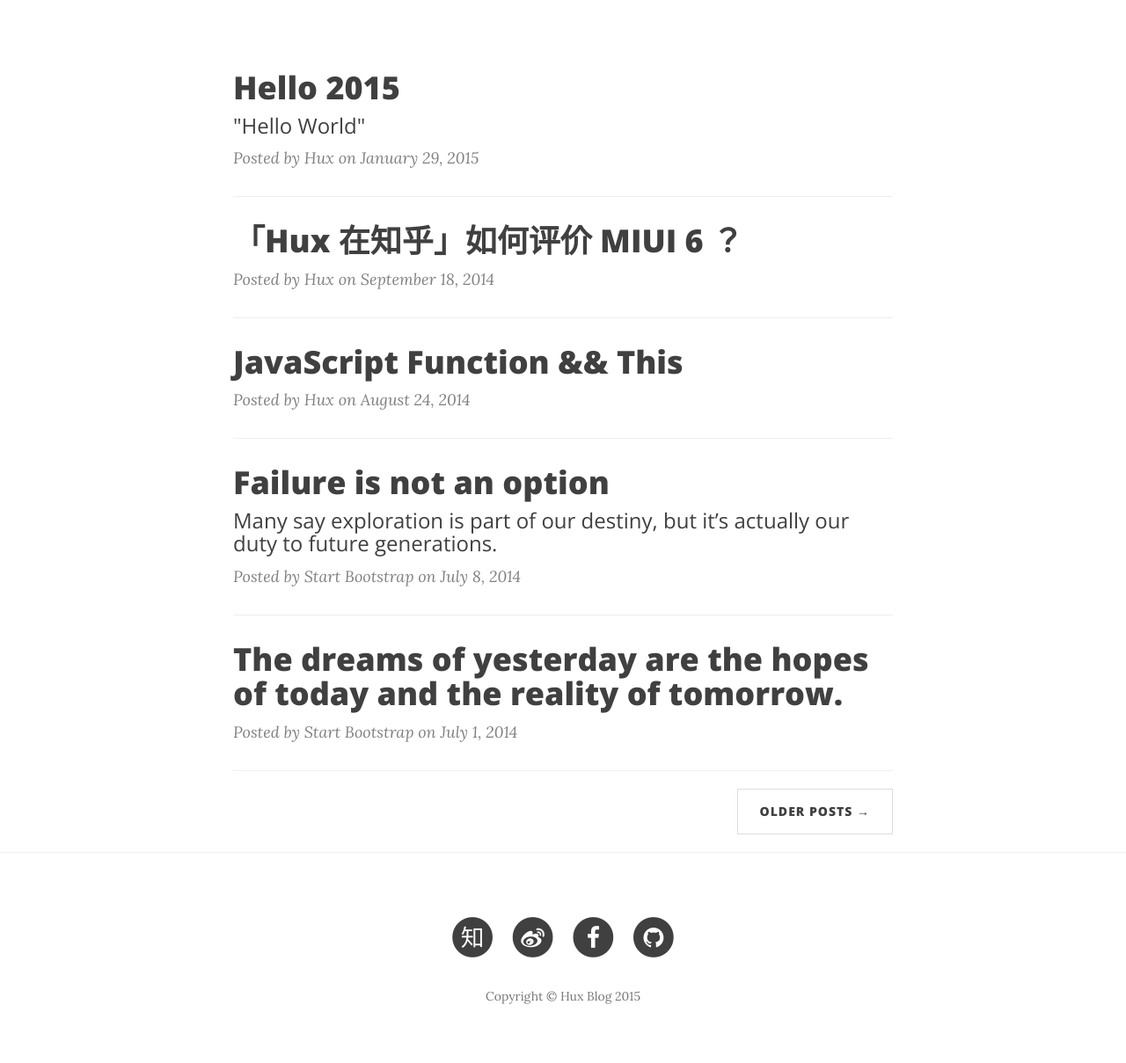
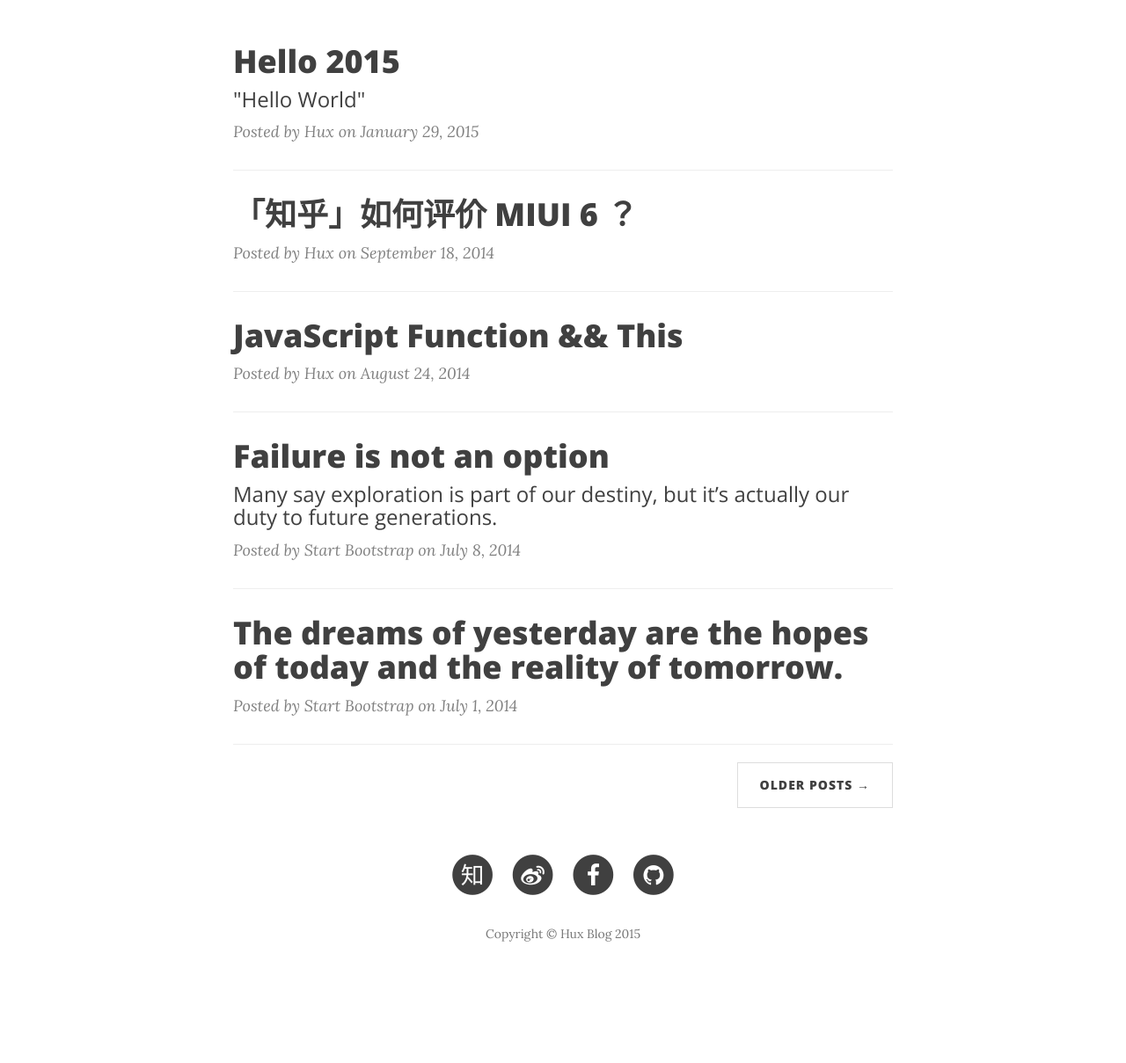
Before and after one commit to zhaohuabing/jekyll_blog_backup, a Jekyll site: the page built from index.html, in a window 1280 px wide. Shown: the part 456-1665 px from the top of the page at 88% size. Built offline with Jekyll 4.4.1, drawn with Linux system fonts in a browser that asks for light colours; nearby versions of some CDN libraries; the list of posts is cut into pages by our own code; after the commit the page ends 1594 px from its top, so only the background shows below that.

Commit message:
update CSS : optimize font-size in Mobile & drip <hr> above footer

```diff
--- a/_layouts/page.html
+++ b/_layouts/page.html
@@ -25,5 +25,3 @@
 		</div>
 	</div>
 </div>
-
-<hr>
--- a/_layouts/post.html
+++ b/_layouts/post.html
@@ -46,5 +46,3 @@
         </div>
     </div>
 </article>
-
-<hr>
--- a/_posts/2014-09-18-i-believe.markdown
+++ b/_posts/2014-09-18-i-believe.markdown
@@ -1,9 +1,53 @@
 ---
 layout:     post
-title:      "「Hux 在知乎」如何评价 MIUI 6 ？"
+title:      "「知乎」如何评价 MIUI 6 ？"
 date:       2014-09-18 12:00:00
 author:     "Hux"
 header-img: "img/post-bg-05.jpg"
 ---
 
-<div >我想多说几句。<br><br><blockquote>MIUI 6，充满了“借鉴“，iOS 7版的Android……<br>米4，碉堡了，不服跑个分，简直就是iPhone 4……</blockquote>你们说得这些我一点都不反对。<br><br><b>可是，你们对小米的要求太高了</b>。<br><br>其实小米说到底也不过是一个才初创4年的公司而已，<br><b>你是指望小米能引领一套新的设计风格？</b><br><b>还是指望它能在国际上体现一下我国的自主创新能力？</b><br><br>你想太多了。<br><br>更何况，<b>MIUI也不是没有设计</b>，它比很多国内，国际大厂的ROM好看好用太多了。<br>它只是没有多少新设计而已，iOS7的视觉，混着大部分Android的交互。也不知道是因为确实欣赏Android的一些交互，还是因为毕竟是基于Android懒得改了。<br><br><b>因为没有一个背后的设计思想在支撑，于是它就把所有自己觉得好，觉得会被认可的东西抄过来了而已。</b><br><br><b>这思路一点问题都没有，</b><b>大部分用户一定会觉得更好看了</b>，国际范儿又有设计感。最多是少数圈内人士（包括我），那群也不真正买它手机用的人，在那愤愤不平而已。<br><br><b>自立门派风险太大了。</b><br><b>MI 4 的配置 + MIUI 6，在这个价位几乎是无敌的，这就够了。</b><br><br>至于官方说的什么“糖果式”设计，那简直就是笑话。跟Ive的iOS 7或是Material Design，Metro 所设计之设计，完全不在一个高度上。<br><br><br>其实有的时候觉得小米很像腾讯（尤其是更早些年的腾讯）。<br><b>其实本来也就不是什么创新者的角色，那就做借鉴和整合呗。</b><br><br>用户喜欢什么，<br>公司需要什么，<br>大众流行什么，<br>那我们就做呗。<br><br><b>拿下市场才是第一位的，不出错才是第一位的</b>。<br><b>先做大了才有可能去做更大的事啊</b>。<br><br>老罗再有情怀，锤子要是死了，那也就这么死了。<br><br>你指责小米没有多少创新，或是腾讯老是山寨start up，我同意，我陪你愤愤不平，可是又有什么意思呢。<br><br>它们这么做，对现有公司发展来说，<br><b>简直是一点错都没有。</b></div>
+<div>
+	<p>我想多说几句。</p>
+
+    <blockquote>MIUI 6，充满了“借鉴“，iOS 7版的Android……
+        <br>米4，碉堡了，不服跑个分，简直就是iPhone 4……</blockquote>你们说得这些我一点都不反对。
+    <br>
+    <br><b>可是，你们对小米的要求太高了</b>。
+    <br>
+    <br>其实小米说到底也不过是一个才初创4年的公司而已，
+    <br><b>你是指望小米能引领一套新的设计风格？</b>
+    <br><b>还是指望它能在国际上体现一下我国的自主创新能力？</b>
+    <br>
+    <br>你想太多了。
+    <br>
+    <br>更何况，<b>MIUI也不是没有设计</b>，它比很多国内，国际大厂的ROM好看好用太多了。
+    <br>它只是没有多少新设计而已，iOS7的视觉，混着大部分Android的交互。也不知道是因为确实欣赏Android的一些交互，还是因为毕竟是基于Android懒得改了。
+    <br>
+    <br><b>因为没有一个背后的设计思想在支撑，于是它就把所有自己觉得好，觉得会被认可的东西抄过来了而已。</b>
+    <br>
+    <br><b>这思路一点问题都没有，</b><b>大部分用户一定会觉得更好看了</b>，国际范儿又有设计感。最多是少数圈内人士（包括我），那群也不真正买它手机用的人，在那愤愤不平而已。
+    <br>
+    <br><b>自立门派风险太大了。</b>
+    <br><b>MI 4 的配置 + MIUI 6，在这个价位几乎是无敌的，这就够了。</b>
+    <br>
+    <br>至于官方说的什么“糖果式”设计，那简直就是笑话。跟Ive的iOS 7或是Material Design，Metro 所设计之设计，完全不在一个高度上。
+    <br>
+    <br>
+    <br>其实有的时候觉得小米很像腾讯（尤其是更早些年的腾讯）。
+    <br><b>其实本来也就不是什么创新者的角色，那就做借鉴和整合呗。</b>
+    <br>
+    <br>用户喜欢什么，
+    <br>公司需要什么，
+    <br>大众流行什么，
+    <br>那我们就做呗。
+    <br>
+    <br><b>拿下市场才是第一位的，不出错才是第一位的</b>。
+    <br><b>先做大了才有可能去做更大的事啊</b>。
+    <br>
+    <br>老罗再有情怀，锤子要是死了，那也就这么死了。
+    <br>
+    <br>你指责小米没有多少创新，或是腾讯老是山寨start up，我同意，我陪你愤愤不平，可是又有什么意思呢。
+    <br>
+    <br>它们这么做，对现有公司发展来说，
+    <br><b>简直是一点错都没有。</b>
+</div>
--- a/css/clean-blog.css
+++ b/css/clean-blog.css
@@ -1,6 +1,7 @@
 body {
   font-family: 'Lora', 'Times New Roman', serif;
-  font-size: 20px;
+  font-size: 16px;
+  /*// Hux mpdify to 16px (Mobile First), and increase to 20px while 768+ width*/
   color: #404040;
 }
 p {
@@ -59,6 +60,7 @@
   letter-spacing: 1px;
 }
 @media only screen and (min-width: 768px) {
+  body{font-size:20px;}
   .navbar-custom {
     background: transparent;
     border-bottom: 1px solid transparent;
@@ -135,7 +137,7 @@
   -moz-background-size: cover;
   background-size: cover;
   -o-background-size: cover;
-  margin-bottom: 50px;
+  margin-bottom: 20px;  /* origin-value: 50px, modify by Hux */
 }
 .intro-header .site-heading,
 .intro-header .post-heading,
@@ -260,6 +262,7 @@
 }
 footer {
   padding: 50px 0 65px;
+  font-size: 20px;
 }
 footer .list-inline {
   margin: 0;
@@ -395,3 +398,13 @@
 body {
   webkit-tap-highlight-color: #0085a1;
 }
+
+/* Hux Optimize UserExperience */
+
+.navbar-default .navbar-toggle:focus, .navbar-default .navbar-toggle:hover{
+  background-color: inherit;
+}
+
+.navbar-default .navbar-toggle:active{
+  background-color: #ddd;
+}
--- a/less/clean-blog.less
+++ b/less/clean-blog.less
@@ -5,7 +5,8 @@
 
 body {
 	.serif;
-	font-size: 20px;
+	font-size: 16px;
+	// Hux mpdify to 16px (Mobile First), and increase to 20px while 768+ width
 	color: @gray-dark;
 }
 
@@ -80,6 +81,9 @@
 		}
 	}
 	@media only screen and (min-width: 768px) {
+		body{
+			font-size: 20px;
+		}
 		background: transparent;
 		border-bottom: 1px solid transparent;
 		.navbar-brand {
```
Also changed, not shown: css/clean-blog.min.css.
